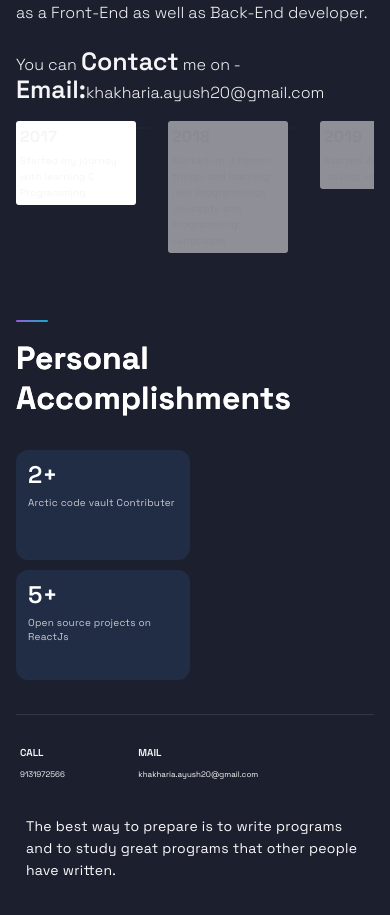
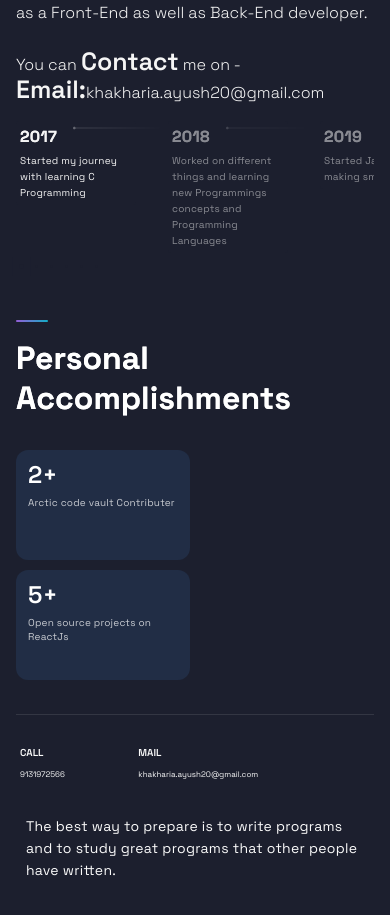
Before and after one commit to ayush200998/Portfolio, a Next.js app: page / in a window 390 px wide. Shown: the part 2701-3616 px from the top of the page. Built offline with nearby package versions, Linux system fonts and the light colour scheme.

Commit message:
Fix UI issue on Mobile view.

```diff
--- a/src/components/TimeLine/TimeLineStyles.js
+++ b/src/components/TimeLine/TimeLineStyles.js
@@ -57,7 +57,7 @@ export const CarouselItem = styled.div`
   @media ${props => props.theme.breakpoints.sm} {
     margin-left: 32px;
     min-width: 120px;
-    background: #fff;
+    background: rgb(28 31 46/1);
     padding: 4px;
     align-content: start;
     scroll-snap-align: start;
```
